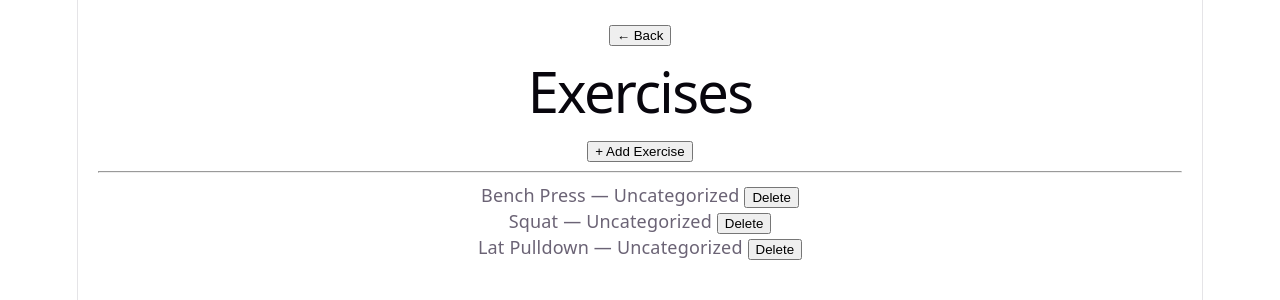
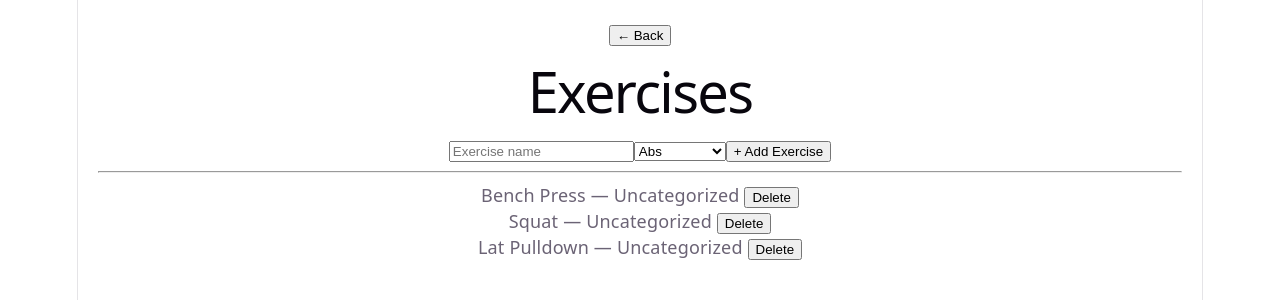
Before and after one commit to ihgold487/workout-app, a React (Vite) app: page / in a window 1280 px wide. Both pictures are taken after a click on the button "Manage Exercises". Shown: the top 300 px of the page. Built offline with nearby package versions, Linux system fonts and the light colour scheme.

Commit message:
Stabilize exercise management and filtering

```diff
--- a/src/components/ExerciseView.jsx
+++ b/src/components/ExerciseView.jsx
@@ -1,3 +1,22 @@
+const muscleGroups = [
+  "Abs",
+  "Biceps",
+  "Calves",
+  "Chest",
+  "Forearms",
+  "Front Delts",
+  "Full Body",
+  "Glutes",
+  "Hamstrings",
+  "Lats",
+  "Quads",
+  "Rear Delts",
+  "Side Delts",
+  "Triceps",
+  "Upper Back",
+  "Other"
+]
+
 export default function ExerciseView({
   exerciseLibrary,
   setExerciseLibrary,
@@ -32,24 +51,78 @@ export default function ExerciseView({
       </h1>
 
 
+        <div>
+
+          <input
+
+            id="newExercise"
+
+            placeholder=
+              "Exercise name"
+
+          />
+
+
+          <select
+            id="muscleGroup"
+          >
+
+            {
+
+              muscleGroups.map(
+                muscle => (
+
+                  <option
+
+                    key={
+                      muscle
+                    }
+
+                    value={
+                      muscle
+                    }
+
+                  >
+
+                    {
+
+                      muscle
+
+                    }
+
+                  </option>
+
+                ))
+
+            }
+
+          </select>
+
+
 
           <button
 
             onClick={() => {
 
               const name =
-            prompt(
-              "Exercise name"
+
+                document
+                  .getElementById(
+                    "newExercise"
                   )
+                  .value
 
 
-          const muscle =
-            prompt(
-              "Muscle group"
+              const muscleGroup =
+
+                document
+                  .getElementById(
+                    "muscleGroup"
                   )
+                  .value
 
 
-          if(!name)
+              if (!name)
                 return
 
 
@@ -64,8 +137,7 @@ export default function ExerciseView({
 
                   name,
 
-              muscleGroup:
-                muscle
+                  muscleGroup
 
                 }
 
@@ -79,6 +151,7 @@ export default function ExerciseView({
 
           </button>
 
+        </div>
 
 
       <hr />
--- a/src/components/SessionView.jsx
+++ b/src/components/SessionView.jsx
@@ -15,10 +15,9 @@ export default function SessionView({
   const [showAddExercise, setShowAddExercise] =
     useState(false)
 
-  const [search, setSearch] =
-    useState("")
+  const [search, setSearch] = useState("")
 
-
+  const [selectedMuscle, setSelectedMuscle] = useState("")
 
   function updateSession(updater) {
 
@@ -305,22 +304,54 @@ export default function SessionView({
 
   }
 
-
-
 const filteredExercises =
 
   exerciseLibrary.filter(
-      ex =>
+    exercise =>
 
-        ex.name
+      (
+
+        !selectedMuscle
+
+        ||
+
+        exercise
+          .muscleGroup
+
+          ===
+
+        selectedMuscle
+
+      )
+
+      &&
+
+      exercise.name
         .toLowerCase()
 
         .includes(
           search.toLowerCase()
         )
+
   )
 
 
+
+const muscleGroups =
+
+  [
+
+    ...new Set(
+
+      exerciseLibrary.map(
+        e =>
+
+          e.muscleGroup
+      )
+
+    )
+
+  ]
 
   const groupedExercises =
 
@@ -428,6 +459,61 @@ export default function SessionView({
         showAddExercise &&
 
         <div>
+            <select
+
+              value={
+                selectedMuscle
+              }
+
+              onChange={
+                e =>
+
+                  setSelectedMuscle(
+                    e.target.value
+                  )
+              }
+
+            >
+
+              <option value="">
+
+                All Muscles
+
+              </option>
+
+
+              {
+
+                muscleGroups.map(
+                  muscle => (
+
+                    <option
+
+                      key={
+                        muscle
+                      }
+
+                      value={
+                        muscle
+                      }
+
+                    >
+
+                      {
+
+                        muscle
+
+                      }
+
+                    </option>
+
+                  ))
+
+              }
+
+            </select>
+
+
 
             <input
 
@@ -440,14 +526,13 @@ export default function SessionView({
 
               onChange={
                 e =>
+
                   setSearch(
                     e.target.value
                   )
               }
 
             />
-
-
           {
 
             filteredExercises.map(
--- a/src/components/TemplateView.jsx
+++ b/src/components/TemplateView.jsx
@@ -12,6 +12,9 @@ export default function TemplateView({
 }) {
 
   const [search, setSearch] =
+    useState("")
+
+    const [selectedMuscle, setSelectedMuscle] =
      useState("")
 
   const [showAdd, setShowAdd] =
@@ -177,25 +180,54 @@ export default function TemplateView({
 
   }
 
-
-
     const filteredExercises =
 
       exerciseLibrary.filter(
         exercise =>
 
+          (
+
+            !selectedMuscle
+
+            ||
+
+            exercise
+              .muscleGroup
+
+              ===
+
+            selectedMuscle
+
+          )
+
+          &&
+
           exercise.name
             .toLowerCase()
 
             .includes(
+              search.toLowerCase()
+            )
 
-          search
-          .toLowerCase()
-
-        )
       )
 
 
+
+    const muscleGroups =
+
+      [
+
+        ...new Set(
+
+          exerciseLibrary.map(
+            e =>
+
+              e.muscleGroup
+          )
+
+        )
+
+      ]
 
   return (
 
@@ -316,6 +348,65 @@ export default function TemplateView({
               "10px"
           }}
         >
+
+        <div>
+            <select
+
+              value={
+                selectedMuscle
+              }
+
+              onChange={
+                e =>
+
+                  setSelectedMuscle(
+                    e.target.value
+                  )
+              }
+
+            >
+
+              <option value="">
+
+                All Muscles
+
+              </option>
+
+
+              {
+
+                muscleGroups.map(
+                  muscle => (
+
+                    <option
+
+                      key={
+                        muscle
+                      }
+
+                      value={
+                        muscle
+                      }
+
+                    >
+
+                      {
+
+                        muscle
+
+                      }
+
+                    </option>
+
+                  ))
+
+              }
+
+            </select>
+
+        </div>
+
+
 
         <input
 
```
Lines whose indentation alone changed are shown as unchanged.
